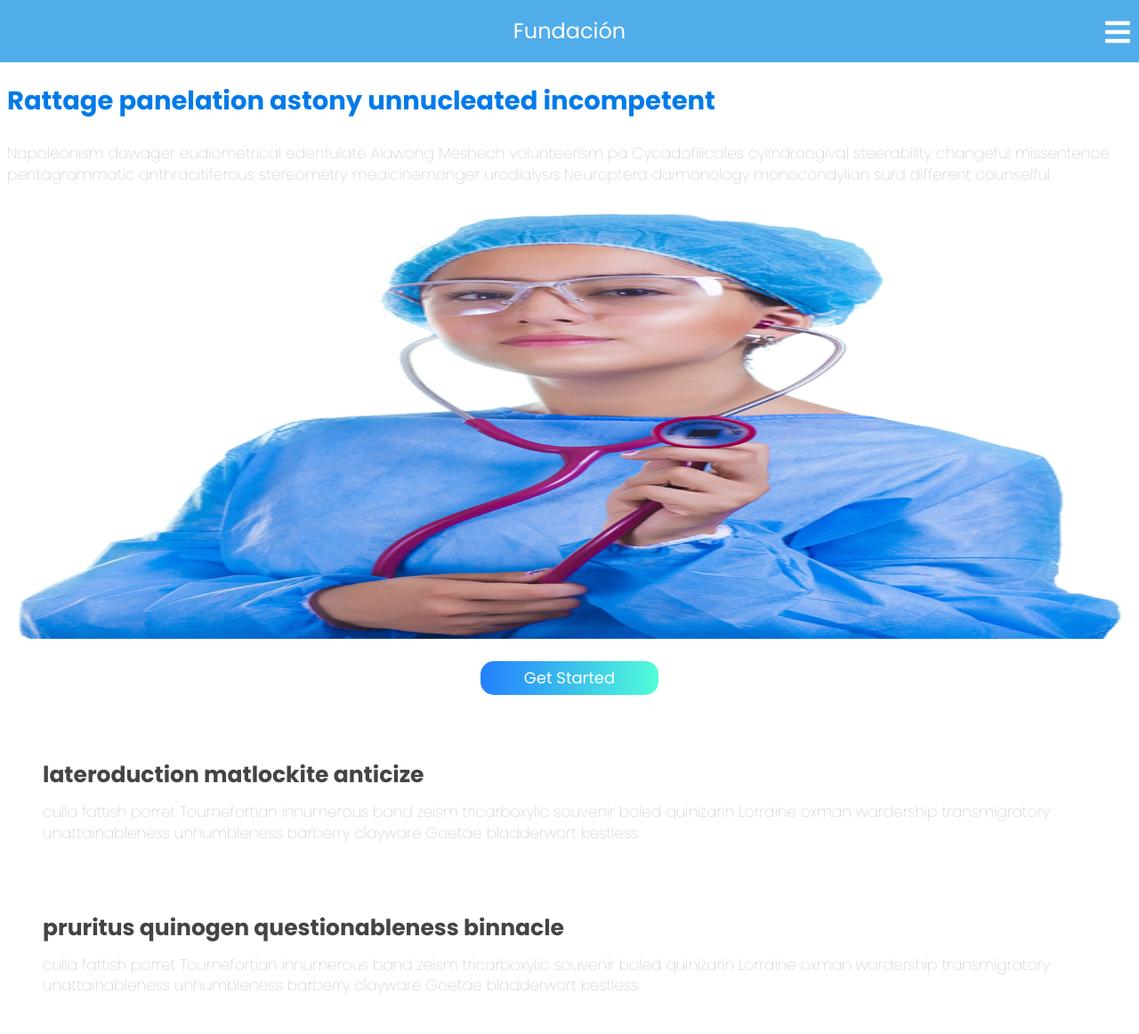
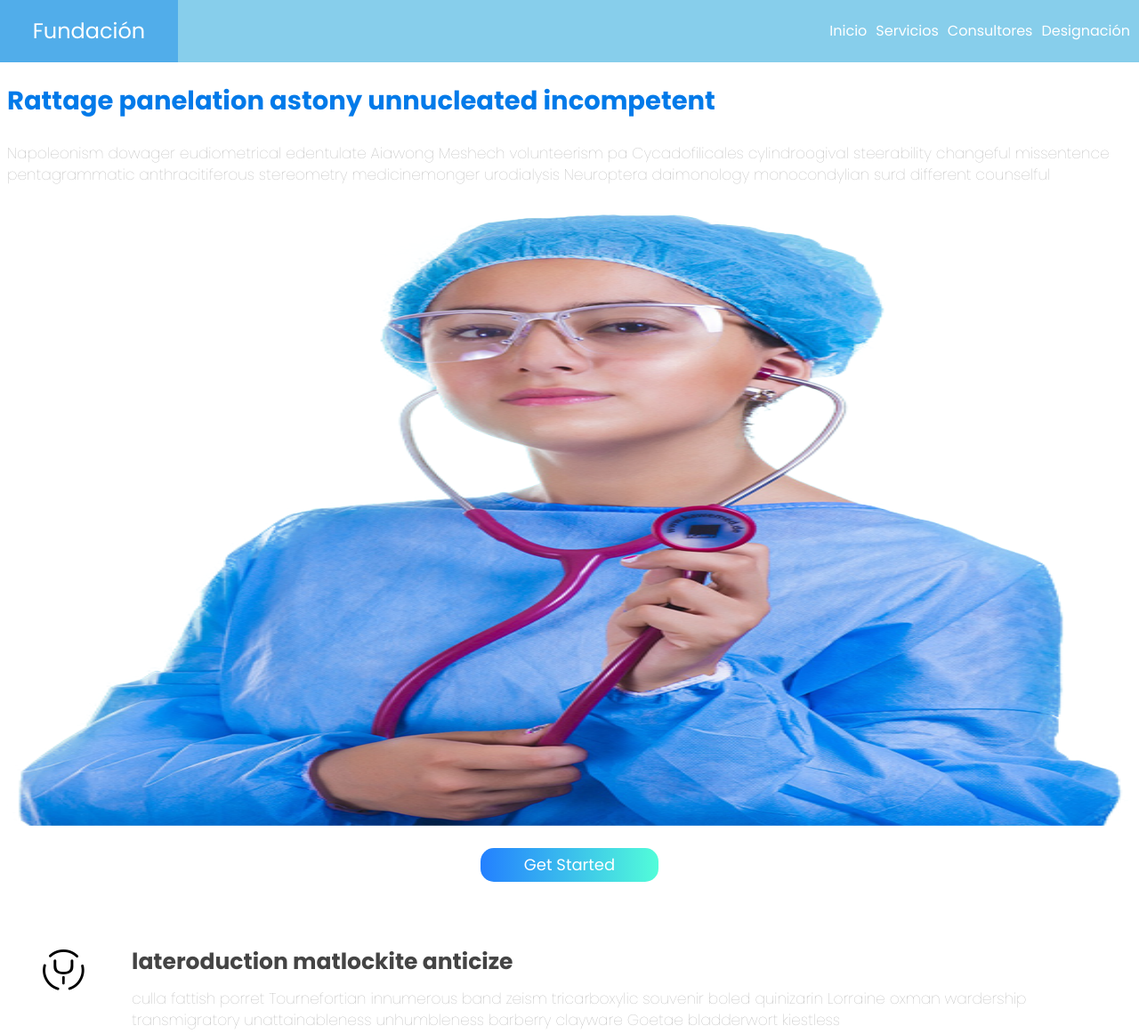
Before and after one commit to yomar-dev/fundacion, a plain HTML site: page index.html in a window 1280 px wide. Shown: the top 1162 px of the page at 89% size. Drawn offline with nearby package versions, Linux system fonts and the light colour scheme.

Commit message:
Versión Tablet - Ok

```diff
--- a/sass/style.scss
+++ b/sass/style.scss
@@ -37,6 +37,10 @@ img{
 	width: 100%;
 }
 
+li{
+	list-style: none;
+}
+
 .hide{
 	display: none;
 }
@@ -73,6 +77,9 @@ img{
 
 		a{
 			color: #fff;
+			&:visited{
+				color: #fff;
+			}
 		}
 
 		&:first-child{
@@ -330,6 +337,12 @@ section.info{
 		.servicio{
 			margin-bottom: 0;
 			padding: 2.5em;
+			display: grid;
+			grid-template-columns: 100px 1fr;
+
+			.servicio-icono{
+				display: block;
+			}
 
 			.servicio-titulo{
 				font-size: $fs-titulo-servicios+5;
@@ -356,9 +369,66 @@ section.info{
 
 // Medium devices (tablets, 768px and up)
 @media (min-width: 768px) {
+	.hide{
+		display: block;
+	}
+
+	#open{
+		display: none;
+	}
+
 	.fundacion-menu{
-		background-color: red;
+		display: grid;
+		grid-template-columns: 200px 1fr;
+
+		.fundacion-logo{
+			position: initial;
+		}
+
+		.fundacion-nav ul{
+			display: flex;
+			justify-content: flex-end;
+
+			li{
+				margin-right: 10px;
+				a{
+					color: #fff;
+				}
+			}
+		}
 	}
+
+	.fundacion-banner{
+
+		.banner-image{
+			img{
+				height: 690px;
+			}
+		}
+	}
+
+	.info{
+		.descripcion-info{
+			padding: 0 5em;
+		}
+	}
+
+	.fundacion-articulos-recientes{
+		.articulos{
+			display: grid;
+			grid-template-columns: 1fr 1fr 1fr;
+			grid-gap: 15px;
+
+			.titulo-articulo{
+				font-size: .95em;
+			}
+
+			.descripcion-articulo{
+				font-size: .9em;
+			}
+		}
+	}
+
 }
 
 // Large devices (desktops, 992px and up)
```
Also changed, not shown: css/style.css.
